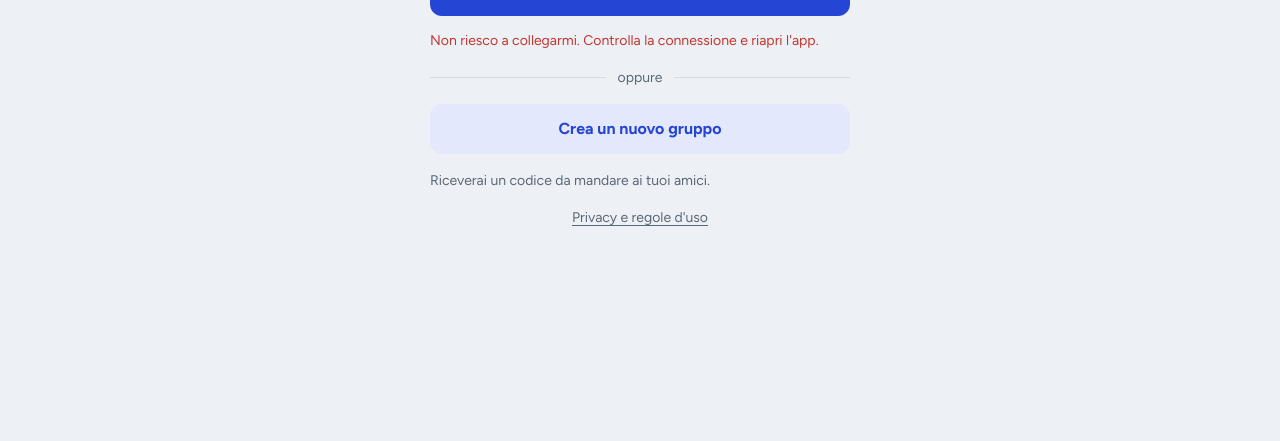
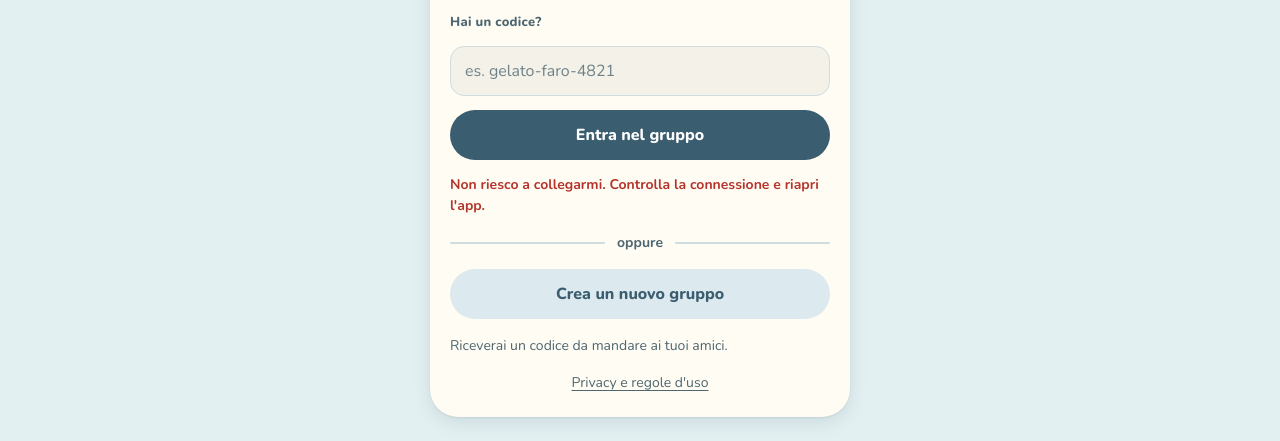
Before and after one commit to litfibapp/prima-o-poi, a plain HTML site: page index.html in a window 1280 px wide. Shown: the part 428-869 px from the top of the page. Before the commit the page ends 800 px from the top, so only its background shows below. Drawn offline with Linux system fonts and the light colour scheme.

Commit message:
Nuovo look ispirato al disegno del gruppo
- colori presi dall'illustrazione: cielo, asinelli blu ardesia, crema, alloro
- font Fredoka e Nunito ospitati sul sito (SIL OFL), al posto dei precedenti
- disegno del gruppo nella schermata iniziale, asinello nella barra e nelle icone
- barra in alto con bordo a nuvole, versione notturna per la modalità scura

Co-Authored-By: Claude Opus 5.5 <noreply@anthropic.com>

```diff
--- a/app.js
+++ b/app.js
@@ -218,7 +218,7 @@ function render() {
     const [t, p] = !loaded ? ["Sto caricando la lista…", "Qui compariranno i posti e le attività del gruppo."]
       : items.length === 0 ? ["La lista è vuota, per ora", "Tocca \"Aggiungi\" per mettere il primo posto o la prima attività. Poi invita gli amici dal menu in alto."]
       : ["Niente con questi filtri", "Prova a cambiare stato, tipo o categoria, oppure svuota la ricerca."];
-    $("empty").replaceChildren(h("h3", null, t), h("p", null, p));
+    $("empty").replaceChildren(h("img", { src: "images/asino.webp", alt: "", width: "96", height: "96" }), h("h3", null, t), h("p", null, p));
   }
 }
 
--- a/index.html
+++ b/index.html
@@ -5,8 +5,8 @@
 <meta name="viewport" content="width=device-width, initial-scale=1, viewport-fit=cover">
 <title>Prima o Poi</title>
 <meta name="description" content="La lista condivisa dei posti da vedere e delle cose da fare insieme.">
-<meta name="theme-color" content="#EDF0F4" media="(prefers-color-scheme: light)">
-<meta name="theme-color" content="#0E131A" media="(prefers-color-scheme: dark)">
+<meta name="theme-color" content="#5FA9B8" media="(prefers-color-scheme: light)">
+<meta name="theme-color" content="#1D4654" media="(prefers-color-scheme: dark)">
 <meta name="apple-mobile-web-app-capable" content="yes">
 <meta name="mobile-web-app-capable" content="yes">
 <meta name="apple-mobile-web-app-title" content="Prima o Poi">
@@ -14,7 +14,8 @@
 <link rel="manifest" href="manifest.webmanifest">
 <link rel="icon" href="icons/icon-192.png" type="image/png">
 <link rel="apple-touch-icon" href="icons/apple-touch-icon.png">
-<link rel="preload" href="fonts/figtree-latin.woff2" as="font" type="font/woff2" crossorigin>
+<link rel="preload" href="fonts/nunito-latin.woff2" as="font" type="font/woff2" crossorigin>
+<link rel="preload" href="fonts/fredoka-latin.woff2" as="font" type="font/woff2" crossorigin>
 <link rel="stylesheet" href="style.css">
 </head>
 <body>
@@ -22,6 +23,7 @@
 <!-- Schermata: entra o crea un gruppo -->
 <main id="screen-group" class="onboard" hidden>
   <div class="onboard-card">
+    <img class="hero" src="images/gruppo.webp" width="637" height="632" alt="Il disegno del gruppo: asinelli blu che volano con le eliche nel cielo, uno con la corona d'alloro e il maglione.">
     <h1 class="logo">Prima <span>o</span> Poi</h1>
     <p class="lead">La lista dei posti da vedere e delle cose da fare con i tuoi amici. Niente iscrizioni: serve solo il codice del gruppo.</p>
 
@@ -43,6 +45,7 @@
 <!-- Schermata: come ti chiami -->
 <main id="screen-name" class="onboard" hidden>
   <form id="name-form" class="onboard-card stack" autocomplete="off">
+    <img class="hero" src="images/gruppo.webp" width="637" height="632" alt="Il disegno del gruppo: asinelli blu che volano con le eliche nel cielo.">
     <h1 class="logo">Ciao!</h1>
     <p class="lead">Come ti chiami? Gli altri del gruppo vedranno questo nome accanto alle tue idee.</p>
     <input type="text" id="name-input" maxlength="40" placeholder="Il tuo nome" autocomplete="given-name" required>
@@ -56,6 +59,7 @@
 <div id="screen-app" hidden>
   <header class="bar">
     <div class="bar-in">
+      <img class="mascot" src="images/asino.webp" width="40" height="40" alt="">
       <h1 class="logo small">Prima <span>o</span> Poi</h1>
       <div class="tally" aria-live="polite"><b id="n-todo">0</b> da fare · <b id="n-done">0</b> fatte</div>
       <button class="icon-btn" id="open-menu" type="button" aria-label="Gruppo e impostazioni">
--- a/style.css
+++ b/style.css
@@ -1,44 +1,54 @@
-/* Prima o Poi — pensata prima di tutto per il telefono: una colonna di biglietti, filtri che scorrono, pulsante "Aggiungi" in basso. */
+/* Prima o Poi — stile "libro illustrato": cielo azzurro, asinelli blu ardesia, eliche color crema, alloro.
+   Pensata prima di tutto per il telefono: una colonna di biglietti, filtri che scorrono, pulsante "Aggiungi" in basso. */
 
 /* Font ospitati sul sito (licenza SIL OFL, vedi fonts/): nessuna richiesta a Google Fonts. */
 @font-face {
-  font-family: "Bricolage Grotesque"; font-style: normal; font-weight: 200 800; font-display: swap;
-  src: url("fonts/bricolage-grotesque-latin.woff2") format("woff2");
+  font-family: "Fredoka"; font-style: normal; font-weight: 300 700; font-display: swap;
+  src: url("fonts/fredoka-latin.woff2") format("woff2");
 }
 @font-face {
-  font-family: "Figtree"; font-style: normal; font-weight: 300 900; font-display: swap;
-  src: url("fonts/figtree-latin.woff2") format("woff2");
+  font-family: "Nunito"; font-style: normal; font-weight: 200 1000; font-display: swap;
+  src: url("fonts/nunito-latin.woff2") format("woff2");
 }
 
 :root {
-  --bg: #EDF0F4;
-  --surface: #FFFFFF;
-  --surface-2: #F6F8FA;
-  --ink: #15202C;
-  --muted: #5A6778;
-  --line: #D4DBE4;
-  --accent: #2545D3;
+  /* dal disegno: cielo, asinello, notte, crema delle eliche, alloro, nuvole */
+  --sky: #5FA9B8;
+  --sky-ink: #0F2F3A;
+  --cloud: #F4FAFB;
+  --bg: #E3F0F2;
+  --surface: #FFFCF4;
+  --surface-2: #F3F1E8;
+  --ink: #17313C;
+  --muted: #4E6670;
+  --line: #CFDDE0;
+  --accent: #3B5D70;        /* il blu degli asinelli */
   --accent-ink: #FFFFFF;
-  --accent-soft: #E3E8FC;
-  --sun: #F2B526;
-  --sun-ink: #382800;
-  --sun-soft: #FDF1CF;
-  --done: #1A6B42;
-  --done-soft: #DDF2E6;
-  --danger: #C2362F;
-  --shadow: 0 1px 2px rgba(21,32,44,.06), 0 4px 14px rgba(21,32,44,.07);
-  --f-display: "Bricolage Grotesque", "Segoe UI", system-ui, sans-serif;
-  --f-body: "Figtree", "Segoe UI", system-ui, -apple-system, sans-serif;
-  --r: 14px;
+  --accent-soft: #DCE9EE;
+  --sun: #4C7A2E;           /* alloro: "Ci sto" */
+  --sun-ink: #FFFFFF;
+  --sun-soft: #E5EED8;
+  --done: #1F4A5C;          /* timbro "Fatto" */
+  --done-soft: #DCEBEF;
+  --cream: #F6EEDC;
+  --danger: #B5352C;
+  --shadow: 0 1px 2px rgba(23,49,60,.08), 0 6px 18px rgba(23,49,60,.10);
+  --f-display: "Fredoka", "Trebuchet MS", system-ui, sans-serif;
+  --f-body: "Nunito", "Segoe UI", system-ui, -apple-system, sans-serif;
+  --r: 20px;
   --gut-l: max(16px, env(safe-area-inset-left, 0px));
   --gut-r: max(16px, env(safe-area-inset-right, 0px));
   color-scheme: light;
 }
 @media (prefers-color-scheme: dark) {
   :root {
-    --bg: #0E131A; --surface: #17202B; --surface-2: #1C2632; --ink: #E7ECF2; --muted: #93A1B3; --line: #2A3644;
-    --accent: #8197FF; --accent-ink: #0A1024; --accent-soft: #212C55; --sun: #F3C34C; --sun-ink: #2A1D00; --sun-soft: #3A3014;
-    --done: #5DC78C; --done-soft: #17362A; --danger: #FF7B72; --shadow: 0 1px 2px rgba(0,0,0,.3), 0 4px 14px rgba(0,0,0,.25);
+    /* la stessa scena, di notte */
+    --sky: #1D4654; --sky-ink: #EAF4F5; --cloud: #23505F;
+    --bg: #0E2129; --surface: #17303A; --surface-2: #1C3843; --ink: #EAF3F4; --muted: #9DB6BD; --line: #2A4752;
+    --accent: #A7C8DA; --accent-ink: #0C2430; --accent-soft: #22404D;
+    --sun: #9CC77A; --sun-ink: #13240A; --sun-soft: #25391F;
+    --done: #A9D4E3; --done-soft: #183A47; --cream: #EADFC6;
+    --danger: #FF8A80; --shadow: 0 1px 2px rgba(0,0,0,.3), 0 6px 18px rgba(0,0,0,.28);
     color-scheme: dark;
   }
 }
@@ -51,50 +61,56 @@ body {
   -webkit-tap-highlight-color: transparent;
 }
 [hidden] { display: none !important; }
-h1, h2, h3 { font-family: var(--f-display); text-wrap: balance; margin: 0; }
+h1, h2, h3 { font-family: var(--f-display); font-weight: 600; text-wrap: balance; margin: 0; }
 button, input, select, textarea { font: inherit; color: inherit; }
-:focus-visible { outline: 2px solid var(--accent); outline-offset: 2px; }
+:focus-visible { outline: 3px solid var(--accent); outline-offset: 2px; }
 .stack { display: flex; flex-direction: column; gap: 14px; }
 
-.logo { font-size: 44px; font-weight: 800; letter-spacing: -0.02em; line-height: 1; }
-.logo span { color: var(--accent); }
-.logo.small { font-size: 24px; }
+.logo { font-family: var(--f-display); font-size: 46px; font-weight: 600; line-height: 1; color: var(--ink); }
+.logo span { color: var(--sun); }
+.logo.small { font-size: 23px; color: var(--sky-ink); white-space: nowrap; }
+.logo.small span { color: var(--cream); -webkit-text-stroke: 1.5px var(--sky-ink); paint-order: stroke fill; }
 
 /* buttons & fields */
-.btn { border: 0; border-radius: 12px; padding: 13px 18px; font-weight: 700; cursor: pointer; background: var(--accent); color: var(--accent-ink); font-size: 16px; }
+.btn { border: 0; border-radius: 999px; padding: 13px 20px; font-weight: 800; cursor: pointer; background: var(--accent); color: var(--accent-ink); font-size: 16px; }
 .btn:active { transform: scale(.98); }
 .btn:disabled { opacity: .5; cursor: not-allowed; }
 .btn-soft { background: var(--accent-soft); color: var(--accent); }
-.btn-ghost { background: none; color: var(--danger); border: 1px solid var(--line); }
-.icon-btn { border: 0; background: none; width: 40px; height: 40px; border-radius: 50%; display: grid; place-items: center; cursor: pointer; color: var(--ink); font-size: 18px; flex: none; }
-.icon-btn:hover { background: var(--surface-2); }
-label.f { display: flex; flex-direction: column; gap: 6px; font-size: 13px; font-weight: 600; color: var(--muted); letter-spacing: .02em; }
-label.f small { font-weight: 400; }
+.btn-ghost { background: none; color: var(--danger); border: 1.5px solid var(--line); }
+.icon-btn { border: 0; background: none; width: 42px; height: 42px; border-radius: 50%; display: grid; place-items: center; cursor: pointer; color: inherit; font-size: 18px; flex: none; }
+.icon-btn:hover { background: rgba(255,255,255,.25); }
+label.f { display: flex; flex-direction: column; gap: 6px; font-size: 13px; font-weight: 800; color: var(--muted); letter-spacing: .02em; }
+label.f small { font-weight: 600; }
 input[type=text], input[type=url], input[type=search], select, textarea {
-  width: 100%; border: 1px solid var(--line); background: var(--surface-2); border-radius: 12px; padding: 12px 13px;
+  width: 100%; border: 1.5px solid var(--line); background: var(--surface-2); border-radius: 14px; padding: 12px 14px;
   font-size: 16px; /* 16px evita lo zoom automatico su iPhone */ color: var(--ink);
 }
 textarea { resize: vertical; }
 input::placeholder, textarea::placeholder { color: var(--muted); opacity: .8; }
-.formmsg { font-size: 14px; color: var(--danger); margin: 0; }
+.formmsg { font-size: 14px; color: var(--danger); margin: 0; font-weight: 700; }
 .formmsg:empty { display: none; }
 .hint { font-size: 14px; color: var(--muted); margin: 0; }
-.lbl { font-size: 12px; font-weight: 700; letter-spacing: .08em; text-transform: uppercase; color: var(--muted); }
+.lbl { font-size: 12px; font-weight: 800; letter-spacing: .08em; text-transform: uppercase; color: var(--muted); }
 
-/* onboarding */
-.onboard { min-height: 100dvh; display: grid; place-items: center; padding: max(24px, env(safe-area-inset-top)) var(--gut-r) max(24px, env(safe-area-inset-bottom)) var(--gut-l); }
-.onboard-card { width: 100%; max-width: 420px; display: flex; flex-direction: column; gap: 16px; }
+/* onboarding: il cielo con il disegno del gruppo */
+.onboard { min-height: 100dvh; display: grid; justify-items: center; align-content: start; padding: calc(56px + env(safe-area-inset-top, 0px)) var(--gut-r) max(24px, env(safe-area-inset-bottom)) var(--gut-l);
+  background: linear-gradient(180deg, var(--sky) 0, var(--sky) 230px, var(--bg) 231px); }
+.onboard-card { width: 100%; max-width: 420px; display: flex; flex-direction: column; gap: 16px; background: var(--surface); border-radius: 28px; padding: 22px 20px 24px; box-shadow: var(--shadow); }
+.hero { display: block; width: 100%; max-width: 100%; aspect-ratio: 637 / 632; max-height: 240px; object-fit: cover; object-position: 50% 25%; border-radius: 20px; border: 4px solid var(--cream); transform: rotate(-1.2deg); box-shadow: var(--shadow); margin-top: -48px; background: var(--sky); }
 .lead { margin: 0; color: var(--muted); font-size: 17px; }
-.or { display: flex; align-items: center; gap: 12px; color: var(--muted); font-size: 14px; }
-.or::before, .or::after { content: ""; flex: 1; height: 1px; background: var(--line); }
+.or { display: flex; align-items: center; gap: 12px; color: var(--muted); font-size: 14px; font-weight: 700; }
+.or::before, .or::after { content: ""; flex: 1; height: 2px; border-radius: 2px; background: var(--line); }
 
-/* top bar */
-.bar { position: sticky; top: 0; z-index: 5; background: var(--bg); border-bottom: 1px solid var(--line); padding-top: env(safe-area-inset-top, 0px); }
-.bar-in { max-width: 760px; margin: 0 auto; display: flex; align-items: center; gap: 12px; padding: 10px var(--gut-r) 10px var(--gut-l); }
-.tally { margin-left: auto; font-size: 14px; color: var(--muted); white-space: nowrap; }
-.tally b { color: var(--ink); font-variant-numeric: tabular-nums; }
+/* top bar: una striscia di cielo con il bordo a nuvole */
+.bar { position: sticky; top: 0; z-index: 5; background: var(--sky); color: var(--sky-ink); padding-top: env(safe-area-inset-top, 0px); }
+.bar::after { content: ""; position: absolute; left: 0; right: 0; bottom: -11px; height: 12px; pointer-events: none;
+  background: radial-gradient(circle at 12px 0, var(--sky) 11px, transparent 12px) 0 0 / 34px 12px repeat-x; }
+.bar-in { max-width: 760px; margin: 0 auto; display: flex; align-items: center; gap: 8px; padding: 8px var(--gut-r) 8px var(--gut-l); }
+.mascot { width: 40px; height: 40px; border-radius: 50%; border: 2px solid var(--cream); flex: none; object-fit: cover; background: var(--sky); }
+.tally { margin-left: auto; font-size: 13px; font-weight: 700; color: var(--sky-ink); white-space: nowrap; }
+.tally b { color: var(--sky-ink); font-variant-numeric: tabular-nums; font-family: var(--f-display); font-size: 17px; }
 
-.page { max-width: 760px; margin: 0 auto; padding: 14px var(--gut-r) calc(110px + env(safe-area-inset-bottom, 0px)) var(--gut-l); display: flex; flex-direction: column; gap: 14px; }
+.page { max-width: 760px; margin: 0 auto; padding: 24px var(--gut-r) calc(110px + env(safe-area-inset-bottom, 0px)) var(--gut-l); display: flex; flex-direction: column; gap: 14px; }
 .notice { border-radius: var(--r); padding: 12px 14px; background: var(--sun-soft); border: 1px solid var(--sun); font-size: 14px; }
 
 /* toolbar */
@@ -151,7 +167,7 @@ input::placeholder, textarea::placeholder { color: var(--muted); opacity: .8; }
 .empty p { margin: 0 auto; max-width: 42ch; }
 
 /* floating add button */
-.fab { position: fixed; z-index: 6; right: calc(var(--gut-r) + 0px); bottom: calc(18px + env(safe-area-inset-bottom, 0px)); border: 0; border-radius: 999px; background: var(--accent); color: var(--accent-ink); font-weight: 700; font-size: 16px; padding: 15px 22px; box-shadow: 0 6px 20px rgba(37,69,211,.35); cursor: pointer; display: flex; align-items: center; gap: 8px; }
+.fab { position: fixed; z-index: 6; right: calc(var(--gut-r) + 0px); bottom: calc(18px + env(safe-area-inset-bottom, 0px)); border: 0; border-radius: 999px; background: var(--accent); color: var(--accent-ink); font-weight: 800; font-size: 16px; padding: 15px 22px; box-shadow: 0 6px 20px rgba(23,49,60,.35); cursor: pointer; display: flex; align-items: center; gap: 8px; }
 .fab span { font-size: 24px; line-height: 0; margin-top: -2px; }
 
 /* bottom sheets */
@@ -190,3 +206,11 @@ input::placeholder, textarea::placeholder { color: var(--muted); opacity: .8; }
 .toast { position: fixed; left: 50%; bottom: calc(86px + env(safe-area-inset-bottom, 0px)); transform: translateX(-50%); background: var(--ink); color: var(--bg); padding: 11px 16px; border-radius: 12px; font-size: 15px; box-shadow: var(--shadow); max-width: calc(100% - 32px); z-index: 30; text-align: center; }
 
 @media (prefers-reduced-motion: reduce) { * { transition: none !important; animation: none !important; } }
+
+/* tocchi del disegno */
+.empty img { width: 96px; height: 96px; border-radius: 50%; border: 3px solid var(--cream); margin: 0 auto 10px; display: block; background: var(--sky); }
+.card h3, .sheet-head h2, .empty h3 { font-weight: 600; }
+.stamp { font-weight: 700; }
+.chips button { font-weight: 800; }
+.ghost { font-weight: 800; border-width: 1.5px; }
+@media (max-width: 370px) { .mascot { display: none; } }
--- a/sw.js
+++ b/sw.js
@@ -1,9 +1,9 @@
 // Service worker: tiene in memoria i file dell'app così si apre anche con poca rete.
 // Quando cambi i file, aumenta VERSION per far aggiornare i telefoni.
-const VERSION = "pop-v3";
+const VERSION = "pop-v4";
 const SHELL = ["./", "index.html", "privacy.html", "style.css", "app.js", "store.js", "firebase-config.js", "manifest.webmanifest",
   "icons/icon-192.png", "icons/icon-512.png", "icons/apple-touch-icon.png",
-  "fonts/bricolage-grotesque-latin.woff2", "fonts/figtree-latin.woff2"];
+  "fonts/fredoka-latin.woff2", "fonts/nunito-latin.woff2", "images/gruppo.webp", "images/asino.webp"];
 
 self.addEventListener("install", e => {
   e.waitUntil(caches.open(VERSION).then(c => c.addAll(SHELL)).then(() => self.skipWaiting()));
```
Also changed, not shown: privacy.html (+3 -3 lines), fonts/OFL-Fredoka.txt, fonts/OFL-Nunito.txt, fonts/bricolage-grotesque-latin.woff2 (deleted), fonts/figtree-latin.woff2 (deleted), fonts/fredoka-latin.woff2 (added), fonts/nunito-latin.woff2 (added), icons/apple-touch-icon.png, icons/icon-192.png, icons/icon-512.png, icons/icon-maskable-512.png, images/asino.webp (added), images/gruppo.webp (added), manifest.webmanifest.
